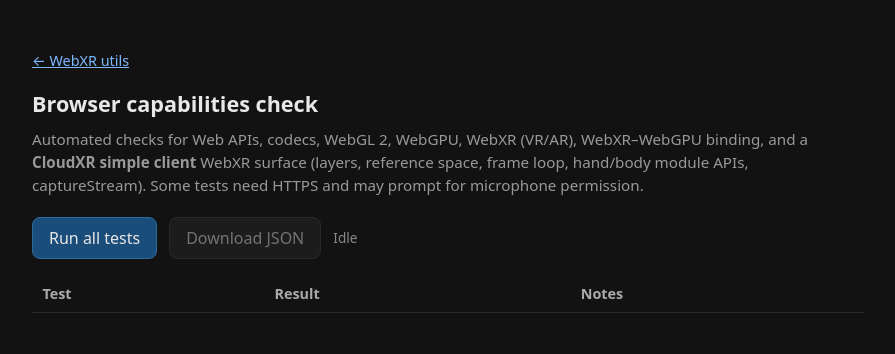
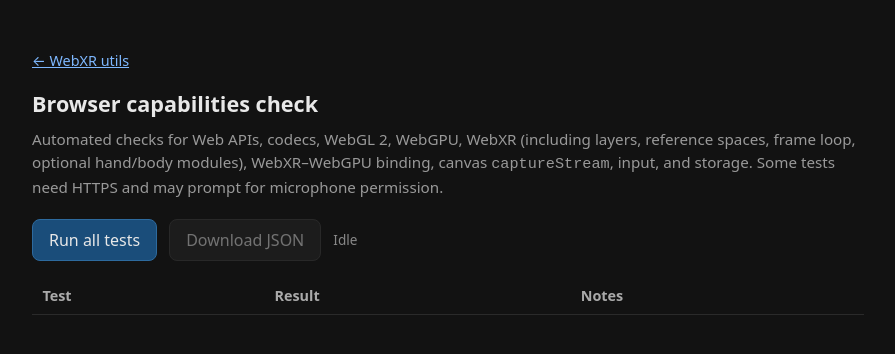
Before and after one commit to gareth-morgan-nv/WebXR-utils, a plain HTML site: page CapabilitiesCheck/index.html in a window 1280 px wide. Shown: the whole page, without its empty margins (192-1087 px from the left). Drawn offline with Linux system fonts and the light colour scheme.

Commit message:
Fix notes

```diff
--- a/CapabilitiesCheck/index.html
+++ b/CapabilitiesCheck/index.html
@@ -76,7 +76,7 @@
     <p><a class="back" href="../">← WebXR utils</a></p>
     <h1>Browser capabilities check</h1>
     <p class="sub">
-      Automated checks for Web APIs, codecs, WebGL&nbsp;2, WebGPU, WebXR (VR/AR), WebXR–WebGPU binding, and a <strong>CloudXR simple client</strong> WebXR surface (layers, reference space, frame loop, hand/body module APIs, captureStream). Some tests need HTTPS and may prompt for microphone permission.
+      Automated checks for Web APIs, codecs, WebGL&nbsp;2, WebGPU, WebXR (including layers, reference spaces, frame loop, optional hand/body modules), WebXR–WebGPU binding, canvas <code>captureStream</code>, input, and storage. Some tests need HTTPS and may prompt for microphone permission.
     </p>
     <div class="toolbar">
       <button type="button" class="primary" id="runBtn">Run all tests</button>
--- a/CapabilitiesCheck/js/capabilities-check.js
+++ b/CapabilitiesCheck/js/capabilities-check.js
@@ -635,7 +635,7 @@
     }
   }
 
-  /** CloudXR simple client: gl.makeXRCompatible() before XRWebGLLayer */
+  /** WebGL 2.0: makeXRCompatible() for XR compositing (WebXR). */
   async function testWebGL2MakeXRCompatible() {
     var canvas = document.createElement('canvas');
     var gl = canvas.getContext('webgl2');
@@ -643,12 +643,12 @@
     return typeof gl.makeXRCompatible === 'function';
   }
 
-  /** XRWebGLLayer(session, gl, init) — main compositor path in main.ts */
+  /** XRWebGLLayer — WebGL-backed XR layer (WebXR Device API). */
   async function testXRWebGLLayerConstructor() {
     return typeof XRWebGLLayer === 'function';
   }
 
-  /** Quest Browser local render foveation (main.ts checks 'fixedFoveation' in baseLayer) */
+  /** XRWebGLLayer.fixedFoveation — optional fixed foveation where the UA exposes it */
   async function testXRWebGLLayerFixedFoveationAPI() {
     if (typeof XRWebGLLayer === 'undefined') return false;
     try {
@@ -660,7 +660,7 @@
     }
   }
 
-  /** XRRigidTransform + referenceSpace.getOffsetReferenceSpace (cm offsets in UI) */
+  /** XRRigidTransform — rigid transforms for XR spaces (WebXR). */
   async function testXRRigidTransform() {
     return typeof XRRigidTransform === 'function';
   }
@@ -691,7 +691,7 @@
     return typeof XRSession.prototype.requestAnimationFrame === 'function';
   }
 
-  /** main.ts: updateTargetFrameRate(deviceFrameRate) on first frame */
+  /** XRSession.updateTargetFrameRate — optional UA extension (WebXR). */
   async function testXRSessionUpdateTargetFrameRate() {
     if (typeof XRSession === 'undefined') return false;
     return typeof XRSession.prototype.updateTargetFrameRate === 'function';
@@ -707,17 +707,13 @@
     return typeof XRFrame.prototype.getViewerPose === 'function';
   }
 
-  /**
-   * Optional session feature "hand-tracking" in main.ts — API surface (Hand Input Module).
-   */
+  /** WebXR Hand Input Module: XRFrame.getJointPose (session feature hand-tracking). */
   async function testXRHandTrackingAPI() {
     if (typeof XRFrame === 'undefined') return false;
     return typeof XRFrame.prototype.getJointPose === 'function';
   }
 
-  /**
-   * Optional session feature "body-tracking" in main.ts — Body Tracking module (frame.body / XRBody).
-   */
+  /** WebXR Body Tracking: XRFrame.body / XRBody (session feature body-tracking). */
   async function testXRBodyTrackingAPI() {
     if (typeof XRBody !== 'undefined') return true;
     if (typeof XRFrame === 'undefined') return false;
@@ -730,7 +726,7 @@
     }
   }
 
-  /** CloudXR BrowserCapabilities: streaming / texture path */
+  /** HTMLCanvasElement.captureStream — Media Capture from DOM Elements. */
   async function testCanvasCaptureStream() {
     var canvas = document.createElement('canvas');
     return typeof canvas.captureStream === 'function';
@@ -776,8 +772,8 @@
   }
 
   /**
-   * WebXR–WebGPU binding (immersive-web WebXR-WebGPU-Binding proposal): XRGPUBinding + session feature "webgpu".
-   * Also recognizes XRWebGPUBinding if a UA uses that name.
+   * WebXR / WebGPU integration: XRGPUBinding with session feature descriptor webgpu (spec).
+   * Some UAs may expose XRWebGPUBinding instead.
    */
   async function testWebXRWebGPUBindingType() {
     return (
@@ -840,88 +836,88 @@
     { section: 'Graphics / XR', label: 'WebXR immersive-vr session supported', fn: testWebXRVR },
     { section: 'Graphics / XR', label: 'WebXR immersive-ar session supported', fn: testWebXRAR },
     {
-      section: 'WebXR · CloudXR simple client',
+      section: 'WebXR application APIs',
       label: 'WebGL2RenderingContext.makeXRCompatible',
       fn: testWebGL2MakeXRCompatible,
-      note: 'Used before XRWebGLLayer in simple/src/main.ts'
+      note: 'Aligns WebGL with the active XR device (WebXR).'
     },
     {
-      section: 'WebXR · CloudXR simple client',
+      section: 'WebXR application APIs',
       label: 'XRWebGLLayer constructor',
       fn: testXRWebGLLayerConstructor
     },
     {
-      section: 'WebXR · CloudXR simple client',
-      label: 'XRWebGLLayer.fixedFoveation (optional Quest FFR)',
+      section: 'WebXR application APIs',
+      label: 'XRWebGLLayer.fixedFoveation (where implemented)',
       fn: testXRWebGLLayerFixedFoveationAPI,
-      note: 'main.ts sets fixedFoveation when supported'
+      note: 'Optional; not all UAs expose this on XRWebGLLayer.'
     },
     {
-      section: 'WebXR · CloudXR simple client',
+      section: 'WebXR application APIs',
       label: 'XRRigidTransform',
       fn: testXRRigidTransform,
-      note: 'Reference-space offset from UI (cm → m)'
+      note: 'Used with getOffsetReferenceSpace for spatial offsets.'
     },
     {
-      section: 'WebXR · CloudXR simple client',
+      section: 'WebXR application APIs',
       label: 'XRReferenceSpace.getOffsetReferenceSpace',
       fn: testXRReferenceSpaceGetOffsetReferenceSpace
     },
     {
-      section: 'WebXR · CloudXR simple client',
+      section: 'WebXR application APIs',
       label: 'XRSystem.requestSession',
       fn: testXRSessionRequestSession,
-      note: 'Sample: requiredFeatures ["local-floor"], optional ["hand-tracking","body-tracking"] — not probed here'
+      note: 'Feature descriptors (e.g. local-floor, hand-tracking, body-tracking) are negotiated here; not invoked in this page.'
     },
     {
-      section: 'WebXR · CloudXR simple client',
+      section: 'WebXR application APIs',
       label: 'XRSession.updateRenderState (baseLayer)',
       fn: testXRSessionUpdateRenderState
     },
     {
-      section: 'WebXR · CloudXR simple client',
+      section: 'WebXR application APIs',
       label: 'XRSession.requestReferenceSpace',
       fn: testXRSessionRequestReferenceSpace,
-      note: 'Falls back local-floor → local → viewer in main.ts'
+      note: 'Common types include viewer, local, local-floor, unbounded (UA-dependent).'
     },
     {
-      section: 'WebXR · CloudXR simple client',
+      section: 'WebXR application APIs',
       label: 'XRSession.requestAnimationFrame',
       fn: testXRSessionRequestAnimationFrame
     },
     {
-      section: 'WebXR · CloudXR simple client',
+      section: 'WebXR application APIs',
       label: 'XRSession.updateTargetFrameRate',
       fn: testXRSessionUpdateTargetFrameRate,
-      note: 'Optional; main.ts uses on first XR frame when present'
+      note: 'Optional; availability is UA- and device-specific.'
     },
     {
-      section: 'WebXR · CloudXR simple client',
+      section: 'WebXR application APIs',
       label: 'XRSession.end',
       fn: testXRSessionEnd
     },
     {
-      section: 'WebXR · CloudXR simple client',
+      section: 'WebXR application APIs',
       label: 'XRFrame.getViewerPose',
       fn: testXRFrameGetViewerPose
     },
     {
-      section: 'WebXR · CloudXR simple client',
+      section: 'WebXR application APIs',
       label: 'Hand tracking API (XRFrame.getJointPose)',
       fn: testXRHandTrackingAPI,
-      note: 'Matches optional feature hand-tracking in main.ts; device may still omit support'
+      note: 'Requires optional session feature hand-tracking; hardware may still omit poses.'
     },
     {
-      section: 'WebXR · CloudXR simple client',
+      section: 'WebXR application APIs',
       label: 'Body tracking API (XRFrame.body / XRBody)',
       fn: testXRBodyTrackingAPI,
-      note: 'Matches optional feature body-tracking in main.ts; device may still omit support'
+      note: 'Requires optional session feature body-tracking; hardware may still omit data.'
     },
     {
-      section: 'WebXR · CloudXR simple client',
+      section: 'WebXR application APIs',
       label: 'HTMLCanvasElement.captureStream',
       fn: testCanvasCaptureStream,
-      note: 'Required in simple/helpers/BrowserCapabilities for CloudXR client'
+      note: 'Media Capture from DOM Elements; pairs with MediaStream APIs.'
     },
     { section: 'Graphics / XR', label: 'WebGPU (navigator.gpu)', fn: testWebGPUNavigator },
     { section: 'Graphics / XR', label: 'WebGPU adapter (requestAdapter)', fn: testWebGPUAdapter },
@@ -941,7 +937,7 @@
       section: 'Graphics / XR',
       label: 'WebXR–WebGPU binding (XRGPUBinding / XRWebGPUBinding)',
       fn: testWebXRWebGPUBindingType,
-      note: 'Uses session feature "webgpu"; session not started here'
+      note: 'Session feature descriptor webgpu; no session started on this page.'
     },
     { section: 'Input / display', label: 'Pointer Lock API', fn: testPointerLock },
     { section: 'Input / display', label: 'Fullscreen API', fn: testFullscreen },
```
